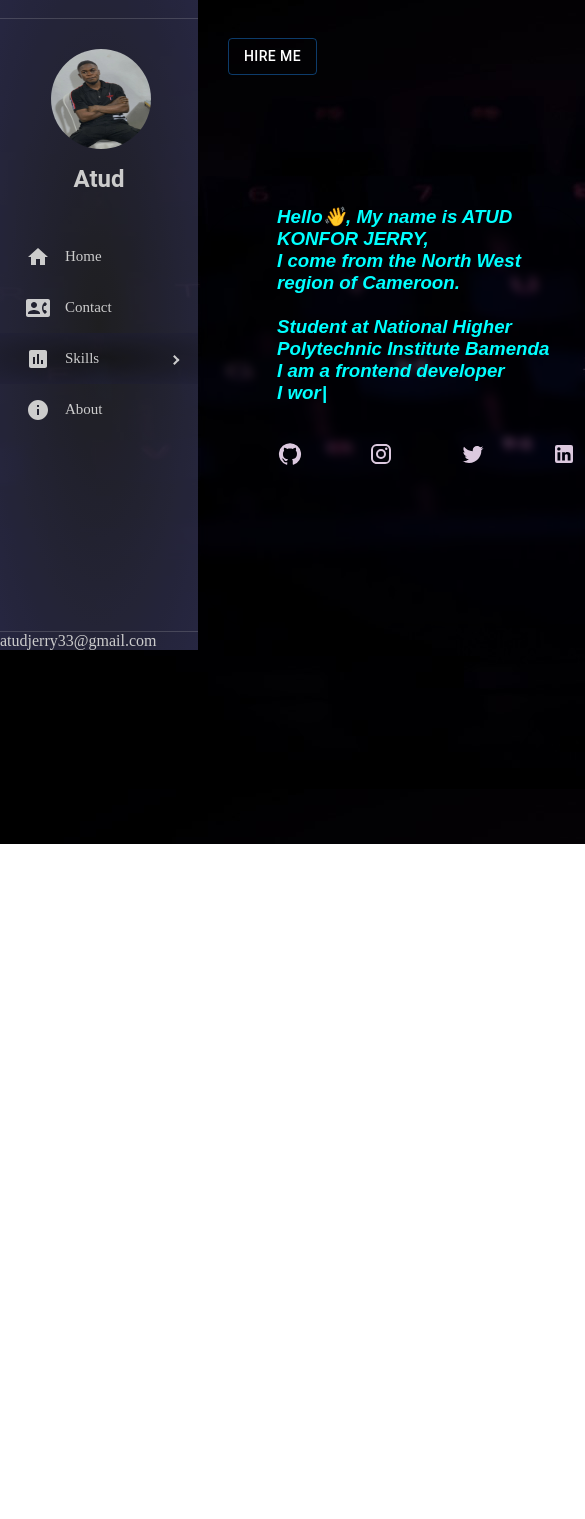
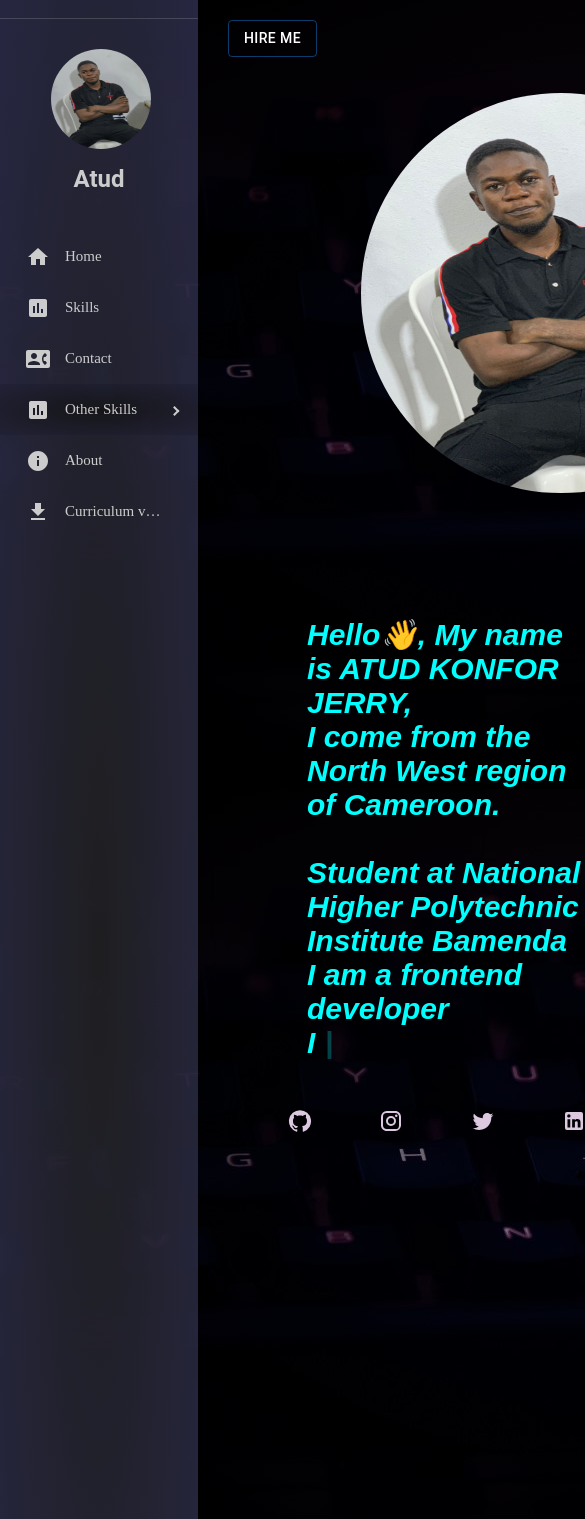
Before and after one commit to AtudJerry/My-Portfolio, a React (Create React App) app: page /Components/Home in a window 390 px wide. Shown: the top 1519 px of the page, 585 px wide, since content can reach past the window. Before the commit the page ends 844 px from the top, so only its background shows below. Built offline with nearby package versions, Linux system fonts and the light colour scheme.

Commit message:
mobile view done

```diff
--- a/src/App.css
+++ b/src/App.css
@@ -178,15 +178,53 @@ a:hover{
   padding: 80px;
 
 }
+@media screen and (max-width : 1200px) {
 
+  .link{
+    display: none;
+  }
+  .sidebar{
+    height: 1900px !important;
+  }
+  .homebox{
+    display: flex;
+    flex-direction: column;
+    justify-content: space-around;
+    padding: 60%;
+  }
+  img{
+    margin-right: 100px !important;
+  }
+  h3{
+    font-size: 30px;
+    margin-left: 20px;
+  }
+  .contactpage{
+    width: 400px;
+  height: 900px;
 
+  }
+  .resumepage{
+    width: 400px;
+    height: 900px;
+  }
+  .aboutpage{
+    width: 400px;
+    height: 900px;
+  }
+  .skillspage{
+    width: 400px;
+    height: 900px;
+    font-size: 25px;
+  }
 
-
- @media(max-width : 500px){
+  p{
+    font-size: 32px;
+  }
 
 
 
 
 
 
-  }
+}
--- a/src/Components/Home.js
+++ b/src/Components/Home.js
@@ -12,79 +12,21 @@ import LinkedInIcon from "@mui/icons-material/LinkedIn";
 import TwitterIcon from "@mui/icons-material/Twitter";
 import { blue } from "@mui/material/colors";
 import Sidebar from "../Sidebar";
-import EmojiPicker from 'emoji-picker-react';
+import EmojiPicker from "emoji-picker-react";
 
-import Typewriter from 'typewriter-effect'
-
-
-
+import Typewriter from "typewriter-effect";
 
 const Home = () => {
   return (
     <div>
-
-
-      <Box  padding = "3px" mt = "20px" sx={{ flexGrow : 1, display: "flex", justifyContent: "space-between" }}>
-
-
-        <Box mt="90px" >
-          <Container fluid className="container">
-            <Box
-            ml = "60px"
-              sx={{
-                bgcolor: "transparent",
-                height: "50vh",
-                width: "300px",
-                borderRadius: "30%",
-
-              }}
-            >
-
-              <h3>
-
-                Hello👋, My name is ATUD KONFOR JERRY, <br></br>I come from the North
-                West region of Cameroon.<br></br><br></br>Student at National Higher Polytechnic Institute Bamenda<br></br>I am a frontend developer<Typewriter className="type"
-  options={{
-    strings: ['I work with React','I work with JavaScript/Html/css'],
-    autoStart: true,
-    loop: true,
-  }}
-/> </h3>
-                <br></br>
-                <Box
-                  sx={{
-                    display: "flex",
-                    justifyContent: "space-between",
-                    padding: "1px",
-                  }}
-                >
-                    <Box sx={{fontSize : '100%'}}>
-
-                <a href="https://github.com/AtudJerry">  <GitHubIcon className="icon" />    </a>
-
-                  </Box>
-
-
-                <a href="https://instagram.com/atud_jerry33?igshid=ZDdkNTZiNTM=">  <InstagramIcon className="icon" />   </a>
-
-
-
-
-                <a href="/"> <TwitterIcon className="icon" /> </a>
-
-
-
-                  <a href="https://www.linkedin.com/in/atud-jerry-013798207"> <LinkedInIcon className="icon" /></a>
-
-
-
-                </Box>
-
-            </Box>
-          </Container>
-        </Box>
-
-        <Box mt = "27px" marginX={"150px"}>
+      <Box
+        className="homebox"
+        ml = "10px"
+        mt="6px"
+        mr = "100px"
+        sx={{ padding:"3px", display: "flex",  justifyContent: "space-between" }}
+      >
+        <Box mt="27px" marginX={"150px"}>
           {/* <Paper> */}
           <img
             alt="profile-user"
@@ -97,14 +39,72 @@ const Home = () => {
           {/* </Paper> */}
         </Box>
 
+        <Box mt="90px">
+          <Container fluid className="container">
+            <Box
+            className = ""
+              ml="60px"
+              sx={{
+                bgcolor: "transparent",
+                height: "50vh",
+                width: "300px",
+                borderRadius: "30%",
+              }}
+            >
+              <h3>
+                Hello👋, My name is ATUD KONFOR JERRY, <br></br>I come from the
+                North West region of Cameroon.<br></br>
+                <br></br>Student at National Higher Polytechnic Institute
+                Bamenda<br></br>I am a frontend developer
+                <Typewriter
+                  className="type"
+                  options={{
+                    strings: [
+                      "I work with React",
+                      "I work with JavaScript/Html/css",
+                    ],
+                    autoStart: true,
+                    loop: true,
+                  }}
+                />{" "}
+              </h3>
+              <br></br>
+              <Box
+                sx={{
+                  display: "flex",
+                  justifyContent: "space-between",
+                  padding: "1px",
+                }}
+              >
+                <Box sx={{ fontSize: "100%" }}>
+                  <a href="https://github.com/AtudJerry">
+                    {" "}
+                    <GitHubIcon className="icon" />{" "}
+                  </a>
+                </Box>
+
+                <a href="https://instagram.com/atud_jerry33?igshid=ZDdkNTZiNTM=">
+                  {" "}
+                  <InstagramIcon className="icon" />{" "}
+                </a>
+
+                <a href="/">
+                  {" "}
+                  <TwitterIcon className="icon" />{" "}
+                </a>
+
+                <a href="https://www.linkedin.com/in/atud-jerry-013798207">
+                  {" "}
+                  <LinkedInIcon className="icon" />
+                </a>
+              </Box>
+            </Box>
+          </Container>
+        </Box>
       </Box>
       <br></br>
-<br></br>
-
-
+      <br></br>
     </div>
-  )
-
-  ;
+  );
 };
 export default Home;
--- a/src/Components/Skills.js
+++ b/src/Components/Skills.js
@@ -17,13 +17,13 @@ const Skills = () => {
                         </p>
                         <ul className='skilllist' type ="circle" color="black">
                         <h3 className="head">Skills</h3>
-                            <Box ml= "40px" mr= "300px" sx={{display : 'flex',justifyContent : 'space-between'}}>
+                            <Box ml= "40px" mr= "20px" sx={{display : 'flex',justifyContent : 'space-between'}}>
                             <Row>
 
                                 <Col md={7}>
-                                    <li>HTML5/CSS3</li>
+                                    <li>html/css</li>
                                     <li>JavaScript</li>
-                                    <li>jQuery</li>
+                                    <li>Digital-drawing</li>
                                     <li>Git/Github</li>
                                 </Col>
                                 </Row> <br></br>
--- a/src/Sidebar.js
+++ b/src/Sidebar.js
@@ -1,4 +1,4 @@
-import React from "react";
+import React, { useEffect, useState } from "react";
 import { Typography, colors } from "@mui/material";
 import "./App.scss"
 import {
@@ -16,12 +16,33 @@ import {
   import InfoIcon from '@mui/icons-material/Info';
 import { Link } from "react-router-dom";
 import Box from "@mui/material/Box";
+import FileDownloadIcon from '@mui/icons-material/FileDownload';
 
 
 function Sidebar() {
+  const [width,setwidth] = useState("")
+  const [collapse,setCollapse] = useState(false)
+  const getsize = () => {
+    setwidth(window.innerWidth)
+  }
+  useEffect( () => {
+    window.addEventListener('resize',getsize)
+    if (width < 900){
+      setCollapse(false)
+
+
+    } else{
+      setCollapse(true)
+    }
+    return () => {
+      window.removeEventListener('resize', getsize)
+    }
+
+  },[window.innerWidth])
+
 
     return(
-        <ProSidebar className = "sidebar" mt ="50px" brakpoint = "sm" style = {{height : "650px", borderRadius : "80%", opacity : "0.8"}}>
+        <ProSidebar collapsed = {collapse} className = "sidebar" mt ="50px" brakpoint = "sm" style = {{height : "100vh", borderRadius : "80%", opacity : "0.8"}}>
             <SidebarContent>
                 <SidebarHeader><br></br></SidebarHeader>
                 <Menu>
@@ -51,6 +72,12 @@ function Sidebar() {
                     <Link to="/Components/Home">Home </Link>
                     {/* <Typography variant ="h6"> Home</Typography> */}
                     </MenuItem>
+                    <MenuItem icon = {<PollIcon/>}>
+
+                        <Link to="/Components/Skills">Skills</Link>
+
+
+                        </MenuItem>
 
                     <MenuItem icon = {<ContactPhoneIcon/>}>
 
@@ -60,7 +87,7 @@ function Sidebar() {
                     </MenuItem>
 
                     <Box className="sub">
-                    <SubMenu icon = {<PollIcon/>} title='Skills' >
+                    <SubMenu icon = {<PollIcon/>} title='Other Skills' >
 
                         <MenuItem>
                     <Typography variant ="h8"> Reactjs</Typography>
@@ -82,6 +109,10 @@ function Sidebar() {
 
         <Link to="/Components/About">About</Link>
                     </MenuItem>
+                    <MenuItem icon = {< FileDownloadIcon/>}>
+
+                   <Link to="/Components/Resume">Curriculum vitae</Link>
+                               </MenuItem>
 
 
 
--- a/src/topbar/Topbar.jsx
+++ b/src/topbar/Topbar.jsx
@@ -10,7 +10,7 @@ import CallIcon from '@mui/icons-material/Call';
 
 
     return(
-        <Box sx = {{ flexGrow : 1,  display: 'flex',
+        <Box className = "topbar" sx = {{ flexGrow : 1,  display: 'flex',
             justifyContent : "space-between",
             marginLeft: '500px',
             marginRight: '20px',
@@ -18,13 +18,13 @@ import CallIcon from '@mui/icons-material/Call';
             }}>
 
 
-            <Link to="/Components/Home">Home </Link>
-            <Link to="/Components/Contact">Contact</Link>
+            <Link className="link" to="/Components/Home">Home </Link>
+            <Link className="link"  to="/Components/Contact">Contact</Link>
 
 
-            <Link to="/Components/Skills">Skills</Link>
-            <Link to="/Components/About">About</Link>
-            <Link to="/Components/Resume">Resume</Link>
+            <Link className="link"  to="/Components/Skills">Skills</Link>
+            <Link className="link" to="/Components/About">About</Link>
+            <Link  className="link" to="/Components/Resume">Resume</Link>
 
 
 
```
